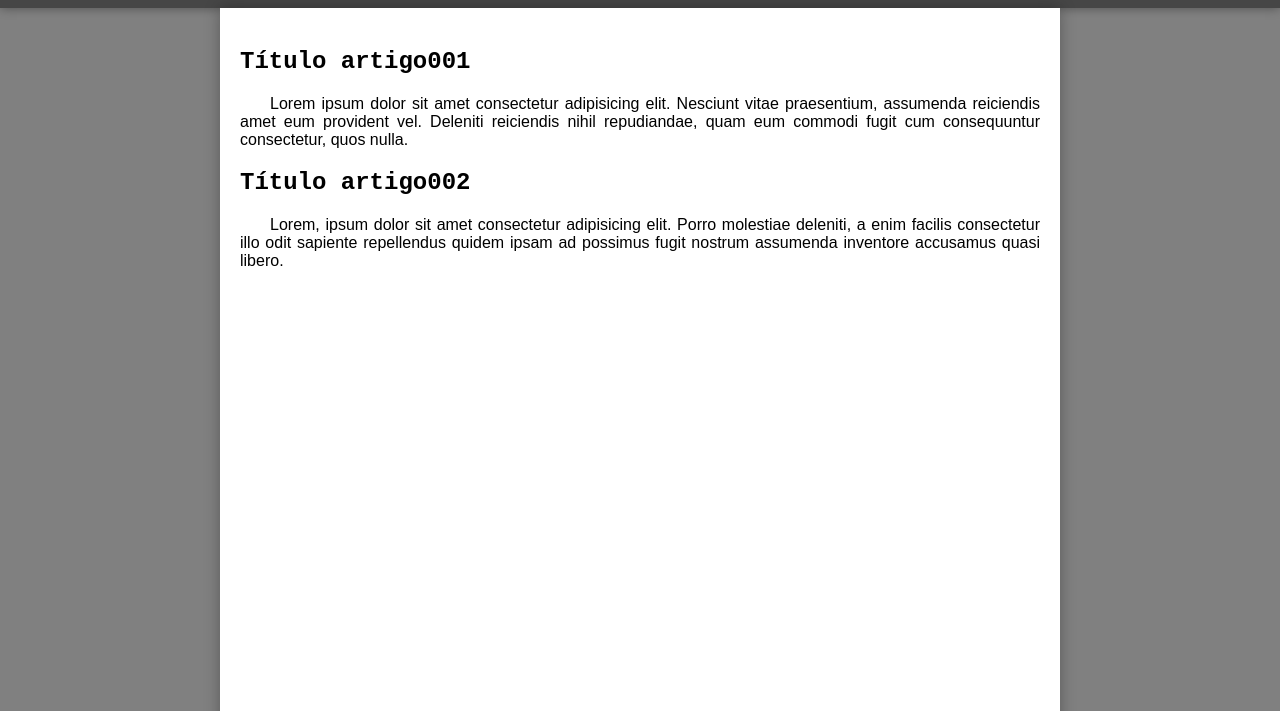
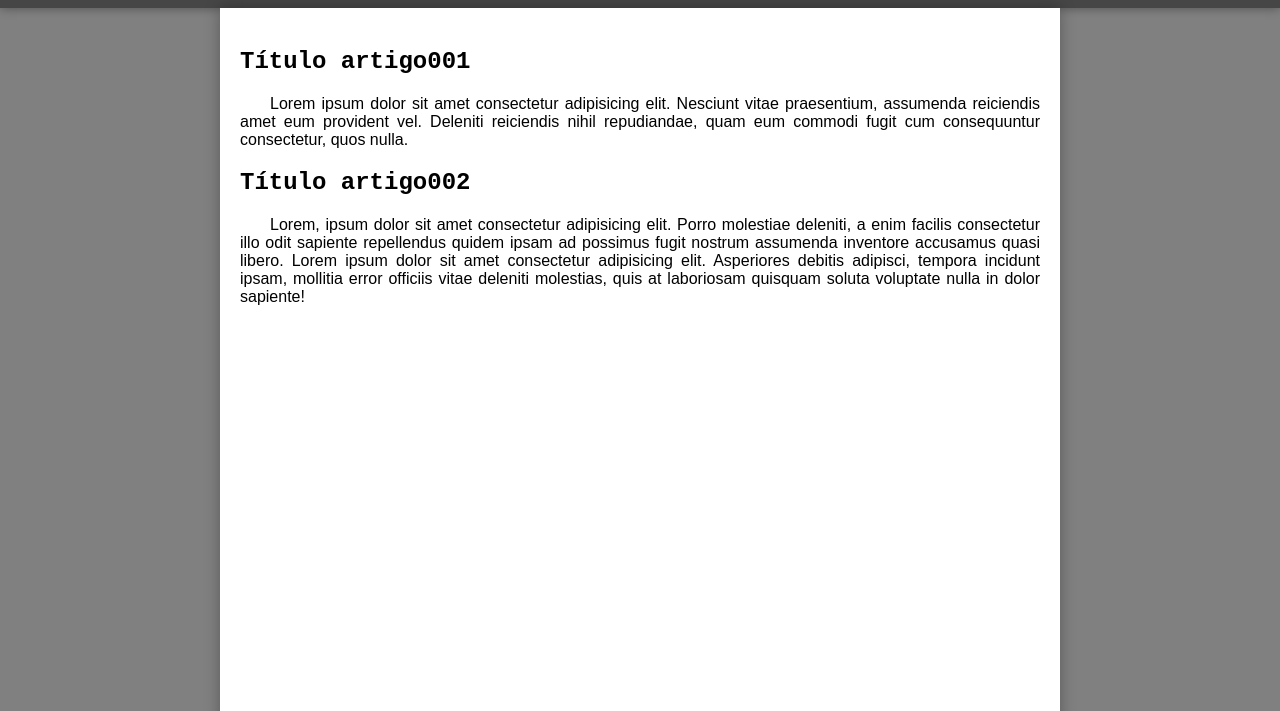
Before and after one commit to joshuaoliveira123/git-github, a plain HTML site: page index.html in a window 1280 px wide. Shown: the part 89-800 px from the top of the page. Drawn offline with Linux system fonts and the light colour scheme.

Commit message:
Update index.html

```diff
--- a/index.html
+++ b/index.html
@@ -27,7 +27,7 @@
                 Título artigo002
             </h2>
             <p>
-                Lorem, ipsum dolor sit amet consectetur adipisicing elit. Porro molestiae deleniti, a enim facilis consectetur illo odit sapiente repellendus quidem ipsam ad possimus fugit nostrum assumenda inventore accusamus quasi libero.
+                Lorem, ipsum dolor sit amet consectetur adipisicing elit. Porro molestiae deleniti, a enim facilis consectetur illo odit sapiente repellendus quidem ipsam ad possimus fugit nostrum assumenda inventore accusamus quasi libero. Lorem ipsum dolor sit amet consectetur adipisicing elit. Asperiores debitis adipisci, tempora incidunt ipsam, mollitia error officiis vitae deleniti molestias, quis at laboriosam quisquam soluta voluptate nulla in dolor sapiente!
             </p>
         </article>
     </main>
```
